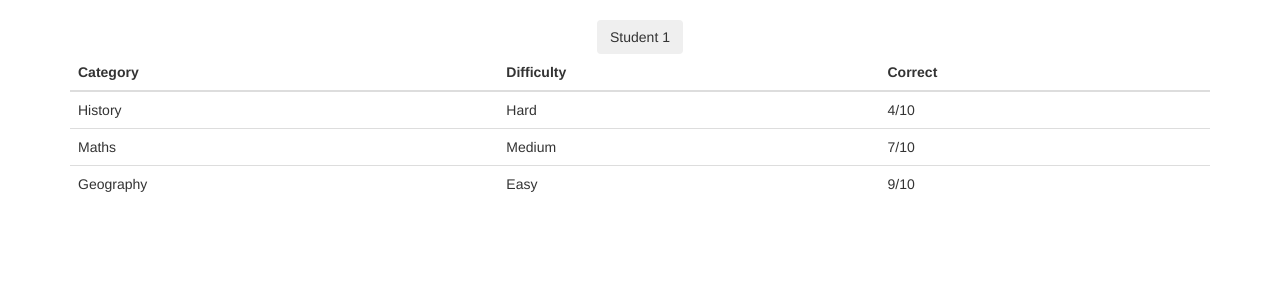
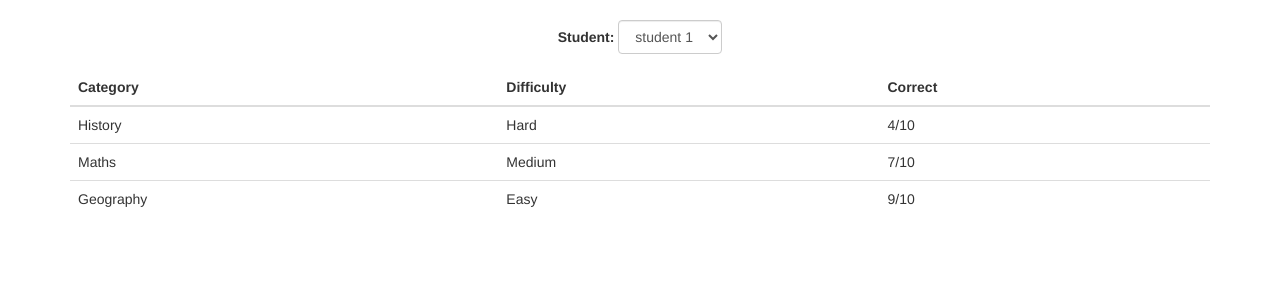
Before and after one commit to Badkamertegel/webik, a Flask app: page /result_teacher in a window 1280 px wide. Shown: the part 52-352 px from the top of the page. Run offline with Flask 2, Linux system fonts and the light colour scheme; a user stored in the database is signed in; parts of the project's set-up code (start-up, migrations or seed data) failed here and were passed over; some libraries are stand-ins or nearby versions.

Commit message:
result_teacher

```diff
--- a/templates/result_teacher.html
+++ b/templates/result_teacher.html
@@ -6,13 +6,13 @@
 
 {% block main %}
 <head>
-    <div class="dropdown">
-      <button class="btn btn-secondary dropdown-toggle" type="button" id="dropdownMenuButton" data-toggle="dropdown" aria-haspopup="true" aria-expanded="false">Student 1</button>
-      <div class="dropdown-menu" aria-labelledby="dropdownMenuButton">
-        <a class="dropdown-item" href="http://www.google.com">Student 1</a>
-        <a class="dropdown-item" href="#">Student 2</a>
-        <a class="dropdown-item" href="#">Student 3</a>
-      </div>
+    <div class="form-group">
+      <label for="sel1">Student:</label>
+      <select class="form-control" id="sel1">
+        <option>student 1</option>
+        <option>student 2</option>
+      </select>
+      <br>
     </div>
 </head>
 
```
